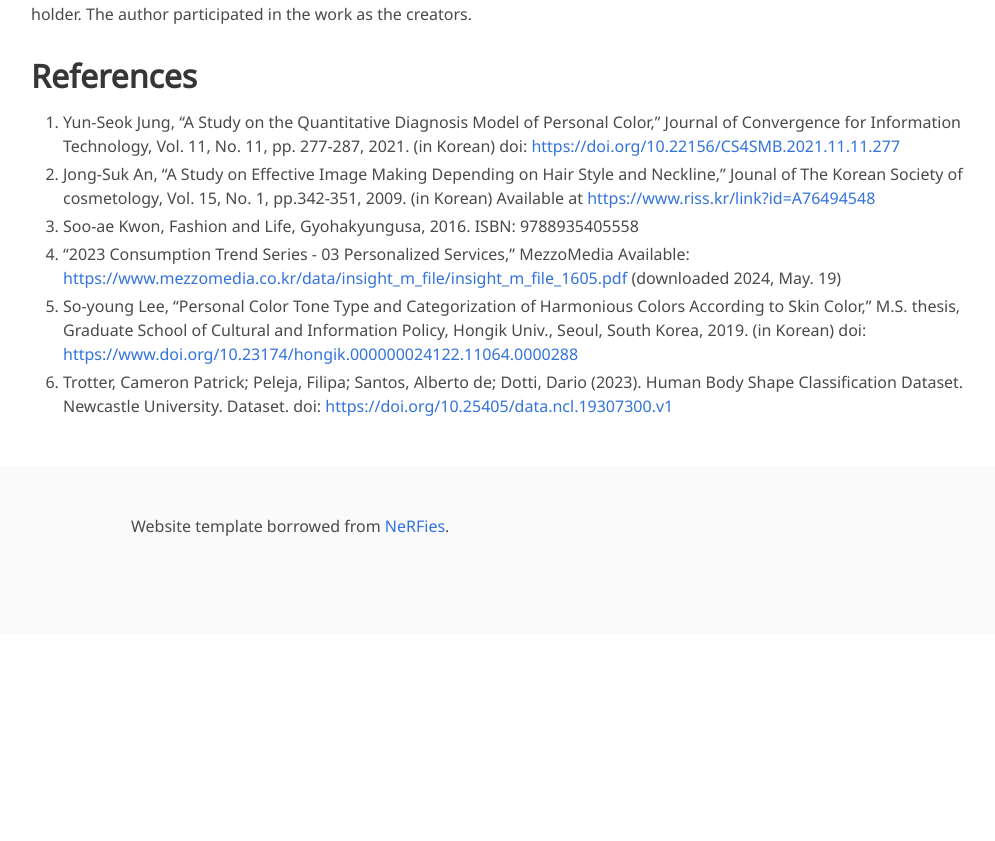
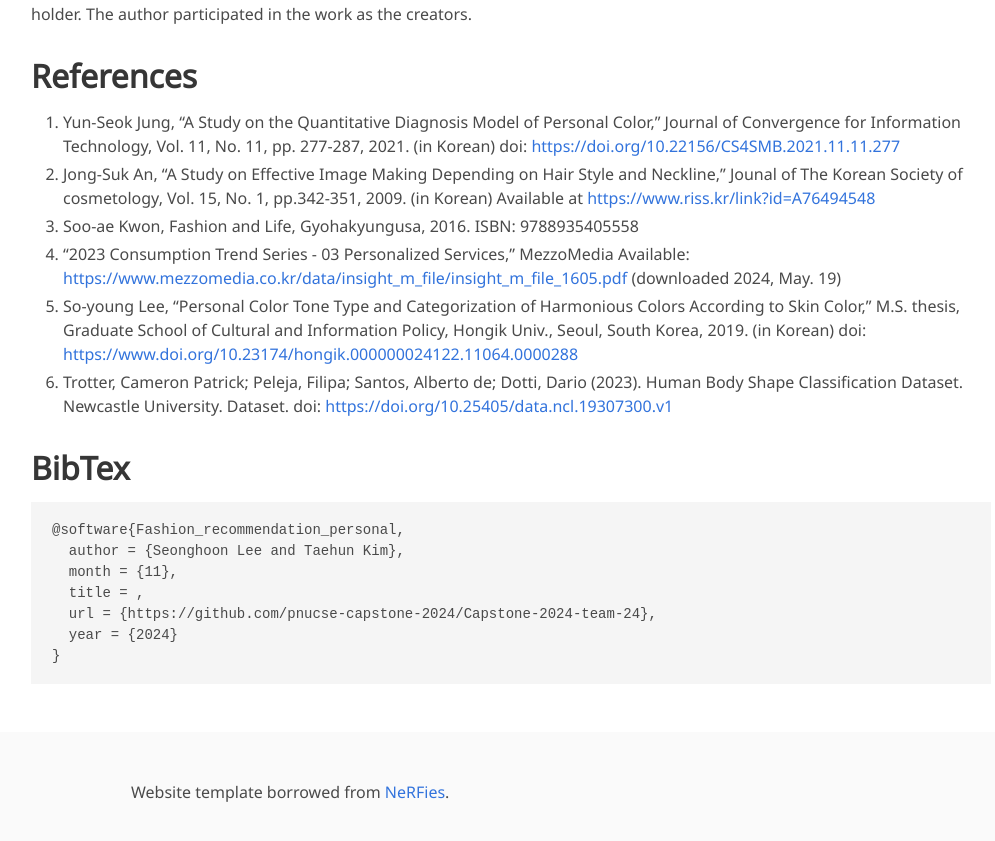
Before and after one commit to minchoCoin/capstone-team-24-page, a Jekyll site: the page built from index.md, in a window 1280 px wide and 900 px high, scrolled down 6627 px. Shown: the top 841 px of the window, without its empty margins (129-1124 px from the left). Built offline with Jekyll 4.4.1, drawn with Linux system fonts in a browser that asks for light colours; some web fonts are replaced; before the commit the page ends 7261 px from its top, so only the background shows below that.

Commit message:
Update index.md

````diff
--- a/index.md
+++ b/index.md
@@ -103,7 +103,6 @@ Future enhancements include expanding the dataset, incorporating real-time trend
 # Acknowledgements
 This graduation project was conducted as part of the 2024 Early-Year Capstone Design Program of the School of Information and Computer Engineering. It was carried out as an industry-academic collaboration project, with partial guidance and advice provided by an employee of NAVER Webtoon. This work has been registered with the Korea Copyright Commission (Registration No. C-2024-042740), with  Research and Business Development Foundation of Pusan National University listed as the copyright holder. The author participated in the work as the creators.
 
-
 # References
 1. Yun-Seok Jung, “A Study on the Quantitative Diagnosis Model of Personal
 Color,” Journal of Convergence for Information Technology, Vol. 11, No. 11, pp.
@@ -119,3 +118,14 @@ Available: [https://www.mezzomedia.co.kr/data/insight_m_file/insight_m_file_1605
 Colors According to Skin Color,” M.S. thesis, Graduate School of Cultural and
 Information Policy, Hongik Univ., Seoul, South Korea, 2019. (in Korean) doi: [https://www.doi.org/10.23174/hongik.000000024122.11064.0000288](https://www.doi.org/10.23174/hongik.000000024122.11064.0000288)
 6. Trotter, Cameron Patrick; Peleja, Filipa; Santos, Alberto de; Dotti, Dario (2023). Human Body Shape Classification Dataset. Newcastle University. Dataset. doi: [https://doi.org/10.25405/data.ncl.19307300.v1](https://doi.org/10.25405/data.ncl.19307300.v1)
+
+# BibTex
+```
+@software{Fashion_recommendation_personal,
+  author = {Seonghoon Lee and Taehun Kim},
+  month = {11},
+  title = {{Fashion recommendation system based on personal characteristics}},
+  url = {https://github.com/pnucse-capstone-2024/Capstone-2024-team-24},
+  year = {2024}
+}
+```
````
